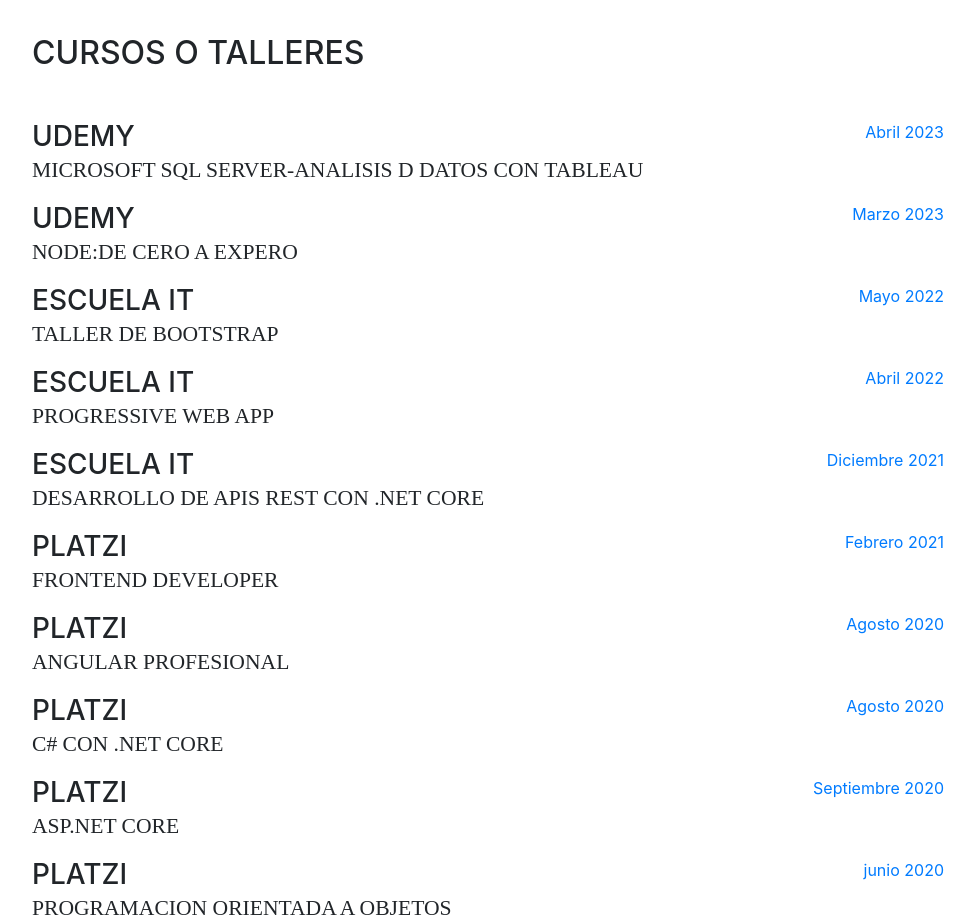
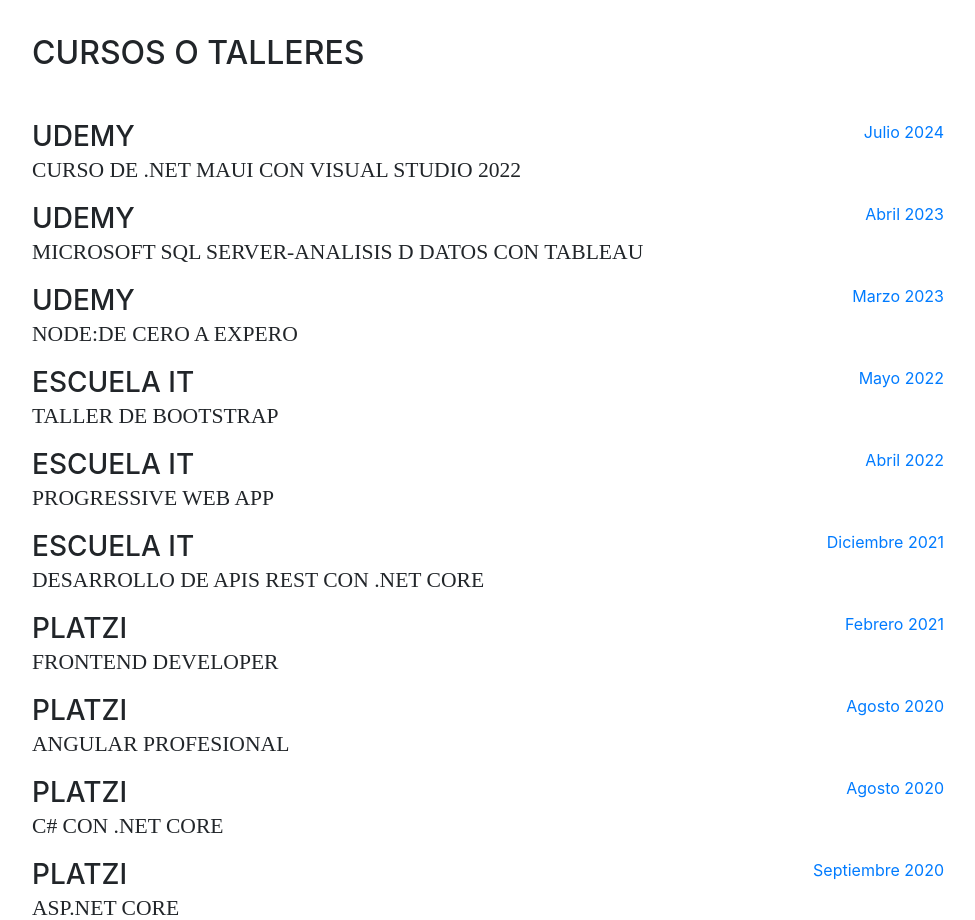
Before and after one commit to Helmer11/Helmersalas, a website with bundled scripts: page index.html in a window 1280 px wide. Shown: the part 3640-4560 px from the top of the page, without its empty margins (288-1263 px from the left). Built offline with nearby package versions, Linux system fonts and the light colour scheme; a web font is replaced by a local one.

Commit message:
agregacion de curso

```diff
--- a/index.html
+++ b/index.html
@@ -279,6 +279,19 @@
 		<section class="resume-section p-3 p-lg-5 d-flex flex-column" id="cursos">
         <div class="my-auto">
           <h2 class="mb-5">Cursos o Talleres</h2>
+
+			<div class="resume-item d-flex flex-column flex-md-row">
+            <div class="resume-content mr-auto">
+              <h3 class="mb-0">Udemy</h3>
+              <div class="subheading mb-3">Curso de .NET MAUI con Visual Studio 2022</div>
+              <p></p>
+            </div>
+            <div class="resume-date text-md-right">
+              <span class="text-primary">Julio 2024 </span>
+            </div>
+          </div>
+
+
 
 			<div class="resume-item d-flex flex-column flex-md-row">
             <div class="resume-content mr-auto">
```
